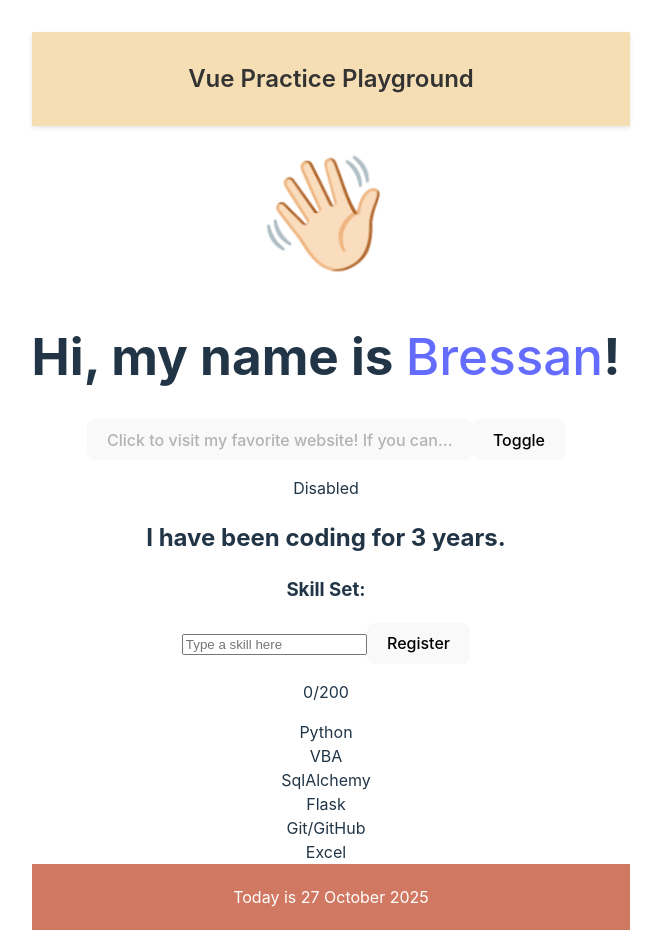
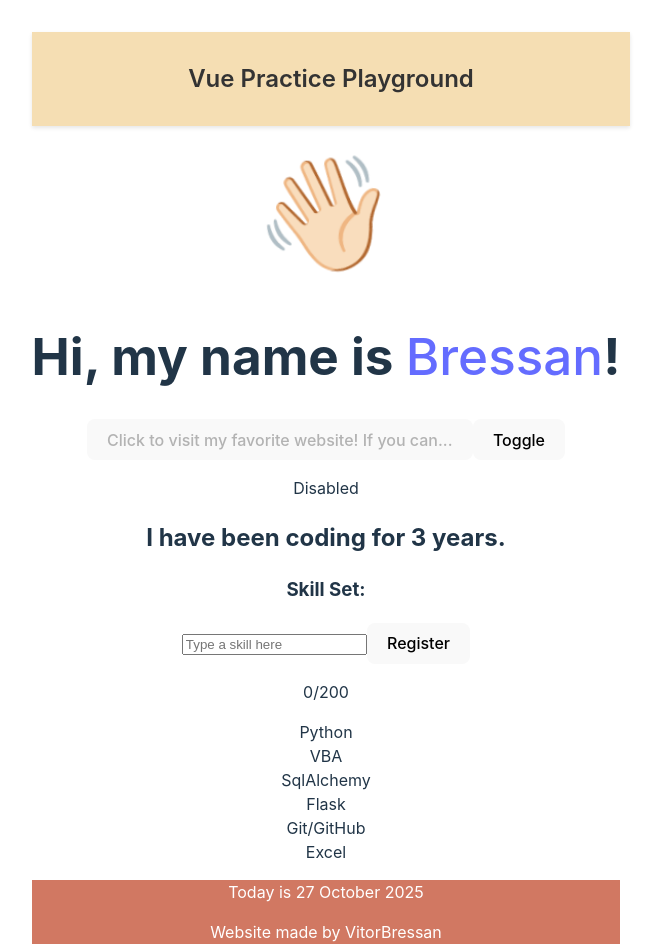
Before and after one commit to VitorBressan/Practicing-Vue, a Vue app in the folder Estudo Vue/: page / in a window 1280 px wide. Shown: the top 952 px of the page, without its empty margins (314-975 px from the left). Built offline with nearby package versions, Linux system fonts and the light colour scheme.

Commit message:
Add super basic props to the header component

```diff
--- a/Estudo Vue/src/App.vue
+++ b/Estudo Vue/src/App.vue
@@ -36,22 +36,10 @@ const skillSet = ref([
 
 
 <template>
-  <!--
-CHALLENGE: Create and use a Header.vue
-           component using the provided HTML and CSS
-STEP 1: Create a Header.vue file in /components
-STEP 2: Structure the file with <script setup>,
-        <template>, and <style scoped>
-STEP 3: Cut the entire <header> element and it's contents
-        and put in the template section of Header.vue
-STEP 4: Cut all the Header related styles and
-        put in the styles section of Header.vue
-STEP 5: Import the Header component into App.vue
-STEP 6: Use the Header component in place of <header>
--->
+
 <Header/>
 
-<span v-bind="attributes">👋🏻</span>
+<span :="attributes">👋🏻</span>
   <h1>
     Hi, my name is
     <a v-on:click="blockLeaveGithub" :href="'https://github.com/' + githubUsername" target="_blank">{{ name }}</a>!
@@ -81,7 +69,7 @@ STEP 6: Use the Header component in place of <header>
   </ul>
 
 
-<Footer/>
+<Footer :name="githubUsername"/>
 </template>
 
 <style>
--- a/Estudo Vue/src/components/Footer.vue
+++ b/Estudo Vue/src/components/Footer.vue
@@ -1,13 +1,16 @@
 <script setup>
+  defineProps(["name"])
   const getFormattedDate = (date) => {
-  const options = { year: 'numeric', month: 'long', day: 'numeric' };
-  return date.toLocaleDateString('en-UK', options);
-};
+    const options = { year: 'numeric', month: 'long', day: 'numeric' };
+    return date.toLocaleDateString('en-UK', options);
+  };
+
 </script>
 
 <template>
 <footer>
   <p>Today is {{ getFormattedDate(new Date())}}</p>
+  <p>Website made by {{name}}</p>
 </footer>
 </template>
 
@@ -18,7 +21,6 @@ footer {
   background:#D17862;
   color:white;
   text-align:center;
-  padding:5px;
   margin-top:auto;
 }
 /* ----------------- */
```
